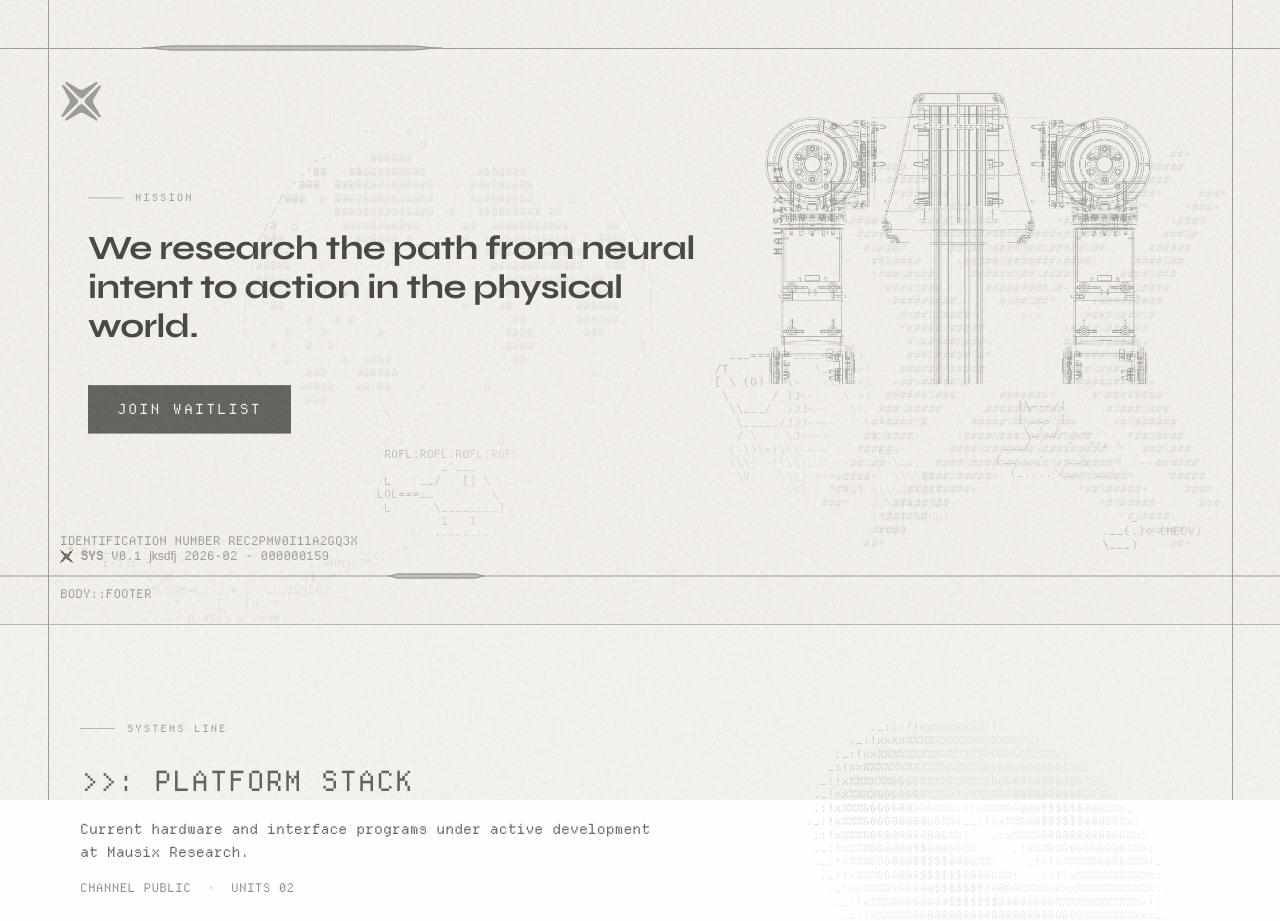
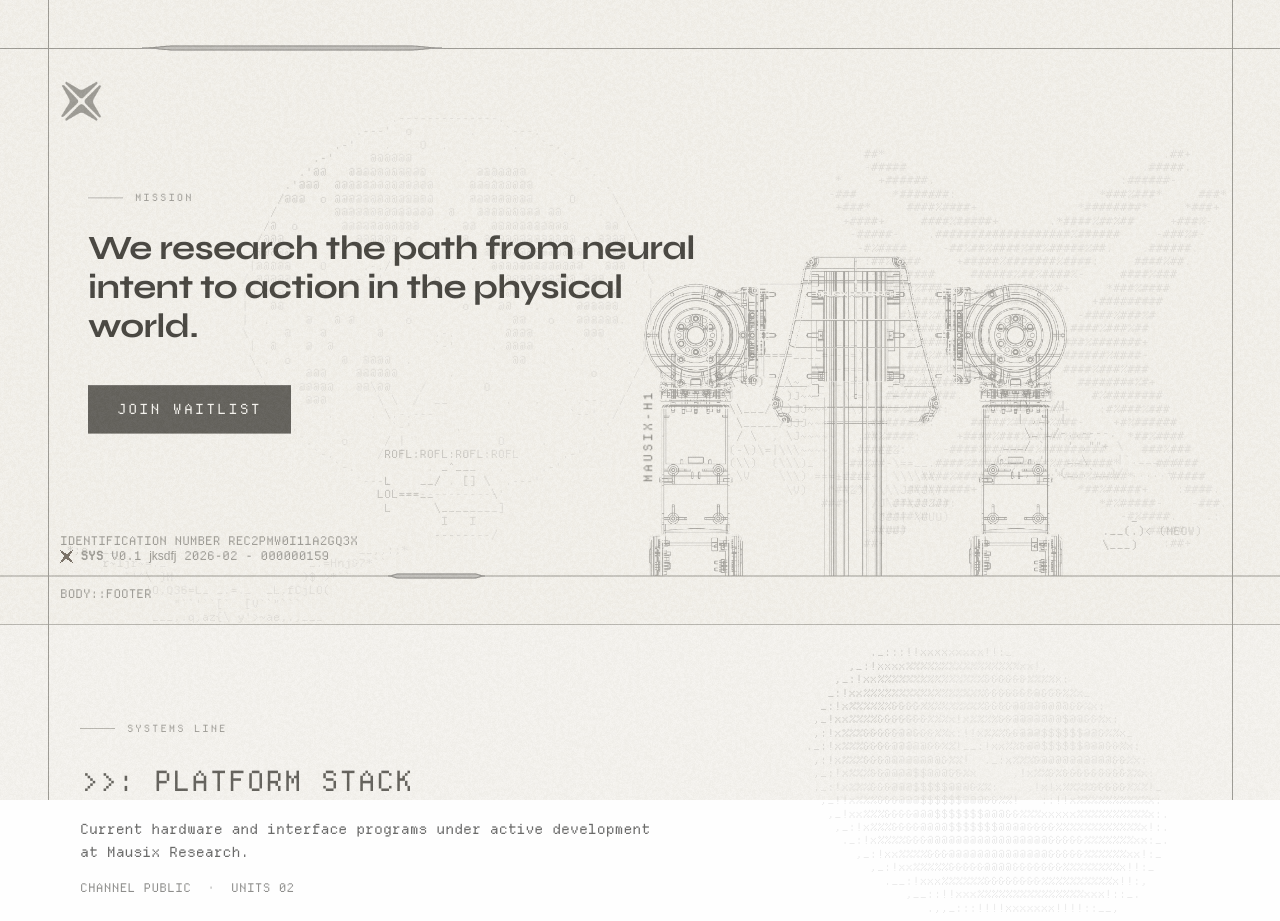
Before and after one commit to Omar-Firdaus/mausix-research-website, a Next.js app: page / in a window 1280 px wide. Shown: the top 921 px of the page. Built offline with nearby package versions, Linux system fonts and the light colour scheme; a web font is replaced by a local one.

Commit message:
Revert "Move hero wireframe and ASCII donut closer to top edge."
This reverts commit b8d763d1afb9a2e2f1b4df50decb077a5c081af9.

```diff
--- a/app/components/ProductsSection.tsx
+++ b/app/components/ProductsSection.tsx
@@ -63,7 +63,7 @@ export function ProductsSection() {
         <div className="px-5 md:px-[calc(3rem+2rem)]">
           <header className="relative mb-10 md:mb-12 text-left">
             <div
-              className="hidden md:flex absolute right-0 top-0 items-start justify-end pointer-events-none select-none pr-2 lg:pr-6"
+              className="hidden md:flex absolute right-0 top-[38%] -translate-y-1/2 items-center justify-end pointer-events-none select-none pr-2 lg:pr-6"
               aria-hidden="true"
             >
               <ASCIIArt art={asciiArt.donut} inline />
--- a/app/components/WireframeGraphic.tsx
+++ b/app/components/WireframeGraphic.tsx
@@ -5,8 +5,8 @@ export function WireframeGraphic() {
     <div
       className="absolute pointer-events-none hidden md:block z-10"
       style={{
-        right: 'calc(3rem + 2rem)',
-        top: '3rem',
+        right: 'calc(3rem + 7rem)',
+        bottom: '3rem',
       }}
       aria-hidden="true"
     >
@@ -15,7 +15,7 @@ export function WireframeGraphic() {
           className="absolute z-30 font-mono text-xs uppercase tracking-[0.22em] text-brown-800/75 whitespace-nowrap"
           style={{
             right: '100%',
-            top: '48%',
+            top: '62%',
             marginRight: '-9rem',
             transform: 'translateY(-50%) rotate(-90deg)',
             transformOrigin: 'center center',
@@ -26,7 +26,7 @@ export function WireframeGraphic() {
         <img
           src="/openarm-wireframe.png"
           alt=""
-          className="wireframe-robot-idle relative z-10 block w-auto h-[min(42vh,440px)] max-w-[min(48vw,620px)] object-contain object-right-top"
+          className="wireframe-robot-idle relative z-10 block w-auto h-[min(46vh,480px)] max-w-[min(52vw,680px)] object-contain object-right-bottom"
           style={{
             filter: 'invert(1) grayscale(1) contrast(1.2)',
           }}
```
